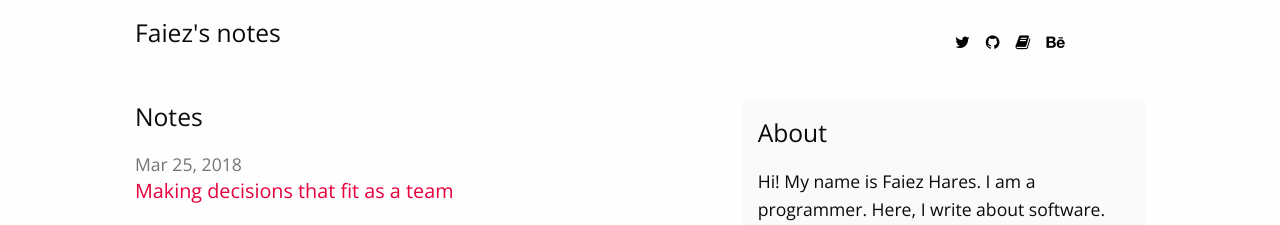
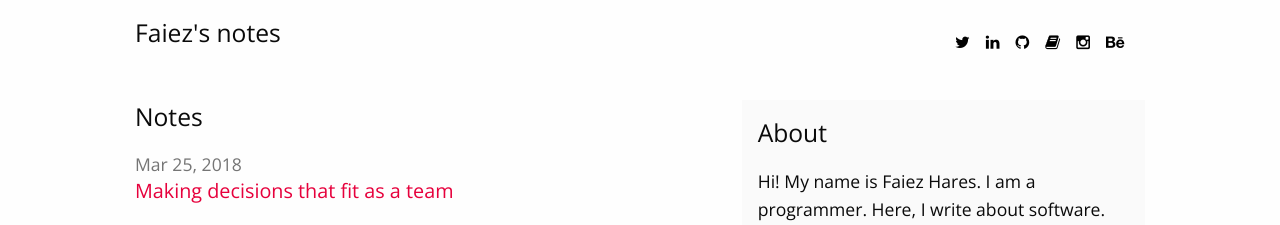
Before and after one commit to haresfaiez/haresfaiez.github.io, a Jekyll site: the page built from index.html, in a window 1280 px wide. Shown: the top 225 px of the page. Built offline with Jekyll 4.4.1, drawn with Linux system fonts in a browser that asks for light colours.

Commit message:
Add instagram and linkedin profiles to the header

```diff
--- a/_config.yml
+++ b/_config.yml
@@ -13,8 +13,10 @@ avatar: https://avatars3.githubusercontent.com/u/10279086?v=3&s=460
 result: ""
 
 twitter_handle  : FaiezHares
-behance_handle  : hrsfaiez
 github_handle   : haresfaiez
 goodreads_handle: 53209781-hares-faiez
+instagram_handle: faiezhares
+linkedin_handle : faiez-hares-4b2262158
+behance_handle  : hrsfaiez
 
 markdown: kramdown
--- a/_includes/contact.html
+++ b/_includes/contact.html
@@ -3,6 +3,14 @@
   <li>
     <a class="item" href="https://twitter.com/{{ site.twitter_handle }}">
       <i class="fa fa-twitter"></i>
+    </a>
+  </li>
+  {% endif %}
+
+  {% if site.linkedin_handle %}
+  <li>
+    <a class="item" href="https://linkedin.com/in/{{ site.linkedin_handle }}">
+      <i class="fa fa-linkedin"></i>
     </a>
   </li>
   {% endif %}
@@ -23,6 +31,14 @@
   </li>
   {% endif %}
 
+  {% if site.instagram_handle %}
+  <li>
+    <a class="item" href="https://instagram.com/{{ site.instagram_handle }}">
+      <i class="fa fa-instagram top"></i>
+    </a>
+  </li>
+  {% endif %}
+
   {% if site.behance_handle %}
   <li>
     <a class="item" href="https://behance.net/{{ site.behance_handle }}">
```
